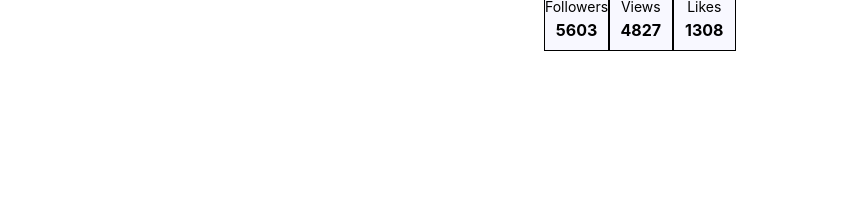
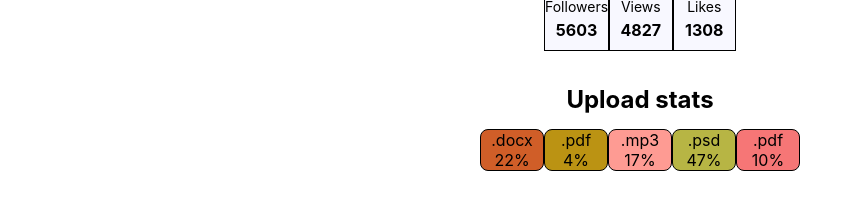
Before and after one commit to YozefKubirya/goit-react-hw-01-components, a React (Create React App) app: page / in a window 1280 px wide. Shown: the part 281-490 px from the top of the page, without its empty margins (0-862 px from the left). Built offline with nearby package versions, Linux system fonts and the light colour scheme.

Commit message:
finished second task

```diff
--- a/src/components/App.jsx
+++ b/src/components/App.jsx
@@ -1,5 +1,7 @@
 import user from '../assets/user.json'
+import data from '../assets/data.json'
 import { Profile } from './Profile/Profile';
+import { Statistics } from './Statistics/Statistics';
 export const App = () => {
   return (
     <>
@@ -11,7 +13,12 @@ export const App = () => {
   location={user.location}
   avatar={user.avatar}
   stats={user.stats}
-/>
+      />
+      <Statistics
+        title="Upload stats"
+        stats={data} />
+      {/* <Statistics
+        stats={data} /> */}
     </>
   );
 };
--- /dev/null
+++ b/src/components/Statistics/Statistics.jsx
@@ -0,0 +1,31 @@
+import PropTypes from 'prop-types'
+import css from './Statistics.module.css';
+function getRandomHexColor() {
+  return `#${Math.floor(Math.random() * 16777215).toString(16)}`;
+}
+
+export const Statistics = ({ stats ,title}) => {
+   return <section className={css.statistics}>
+      {title && <h2 className={css.title } >{ title}</h2>}
+      <ul className={css.statList}>
+         {stats.map((list =>
+            <li className={css.item} key={list.id}
+             style={{backgroundColor: `${getRandomHexColor()}`}}
+            >
+               <span className="label">{list.label}</span>
+               <span className="percentage">{list.percentage}%</span>
+            </li>))}
+      </ul>
+
+   </section>
+};
+
+Statistics.propTypes = {
+   stats: PropTypes.arrayOf(
+     PropTypes.shape({
+      id: PropTypes.string.isRequired,
+      label: PropTypes.string,
+      percentage: PropTypes.number
+    }),
+  ).isRequired,
+}
--- /dev/null
+++ b/src/components/Statistics/Statistics.module.css
@@ -0,0 +1,27 @@
+
+.statistics {
+   width: 25%;
+   margin: 0 auto;
+}
+
+.statList {
+   display: flex;
+   padding: 0;
+   margin-top: 0;
+}
+
+.title {
+   text-align: center;
+   padding: 15px;
+   margin-bottom: 0px;
+}
+
+.item {
+  border-radius: 8px;
+   width: 20%;
+   display: flex;
+   flex-direction: column;
+   text-align: center;
+   border: 1px solid black;
+
+}
```
